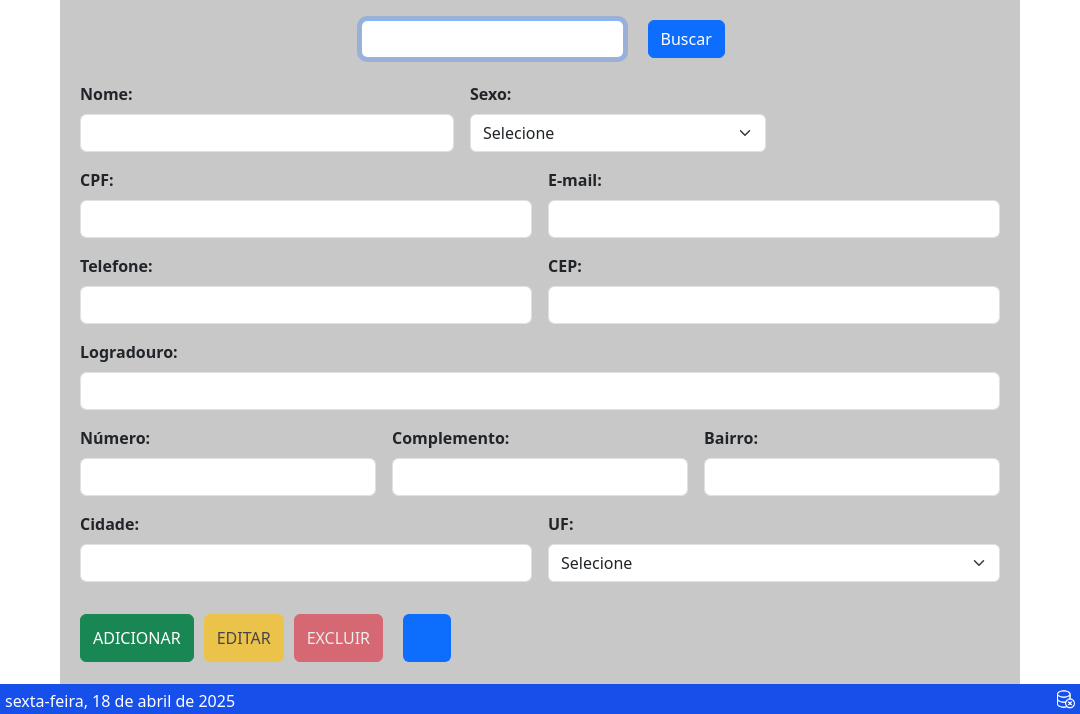
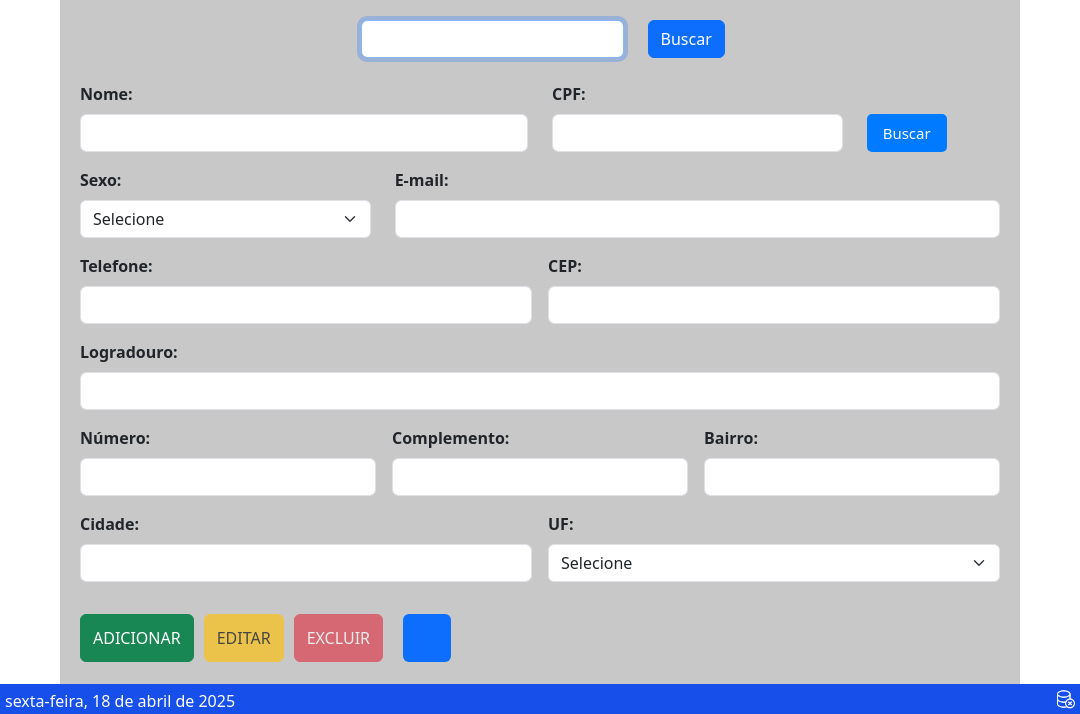
Before and after one commit to PatrickHeiisen/Cadastro_Cliente, an Electron app: page src/views/index.html in a window 1080 px wide. Shown: the part 86-800 px from the top of the page. Drawn offline with Linux system fonts and the light colour scheme; no server answers.

Commit message:
atualizando

```diff
--- a/main.js
+++ b/main.js
@@ -317,6 +317,7 @@ ipcMain.on('validate-search', () => {
     buttons: ['OK']
   })
 })
+
 ipcMain.on('search-name', async (event, cliName) => {
   // Teste do recebimento do nome do cliente (Passo 2)
   console.log(cliName)
--- a/src/public/css/style.css
+++ b/src/public/css/style.css
@@ -1,6 +1,7 @@
 @charset "UTF-8";
 
-html, body {
+html,
+body {
     height: 100%;
     margin: 0;
     padding: 0;
@@ -8,11 +9,14 @@ html, body {
 
 .container {
     background-color: #c8c8c8;
-    min-height: 100vh; /* Faz a seção ocupar 100% da altura da tela */
+    min-height: 100vh;
+    /* Faz a seção ocupar 100% da altura da tela */
     display: flex;
     flex-direction: column;
-    justify-content: center; /* Centraliza verticalmente */
-    align-items: center; /* Centraliza horizontalmente */
+    justify-content: center;
+    /* Centraliza verticalmente */
+    align-items: center;
+    /* Centraliza horizontalmente */
     padding: 20px;
 }
 
@@ -32,17 +36,20 @@ footer {
 
 .botao-container {
     display: flex;
-    justify-content: flex-start; /* Alinha os botões à esquerda */
-    gap: 10px; /* Adiciona um pequeno espaço entre os botões */
+    justify-content: flex-start;
+    /* Alinha os botões à esquerda */
+    gap: 10px;
+    /* Adiciona um pequeno espaço entre os botões */
     margin-right: 80%;
 }
 
-.rodape{
+.rodape {
     display: flex;
     flex-direction: row;
     justify-content: space-around;
 }
-.form-label{
+
+.form-label {
     font-weight: bold;
 }
 
@@ -71,7 +78,8 @@ footer {
     display: flex;
     flex-direction: column;
     justify-content: space-between;
-    overflow: hidden; /* Impede que o conteúdo ultrapasse a área da seção */
+    overflow: hidden;
+    /* Impede que o conteúdo ultrapasse a área da seção */
 }
 
 /* Títulos */
@@ -112,8 +120,24 @@ button {
     transition: background-color 0.3s ease;
 }
 
+#btnBuscarCpf {
+    padding: 8px 16px;
+    font-size: 15px;
+    color: white;
+    background-color: #007BFF;
+    border: none;
+    border-radius: 5px;
+    cursor: pointer;
+}
+
+#btnBuscarCpf:hover {
+    background-color: #0056b3;
+    /* Azul mais escuro no hover */
+    cursor: pointer;
+}
+
 /* Reset */
-#btnReset{
+#btnReset {
     width: 48px;
     height: 48px;
     background-image: url(../img/borracha.png);
--- a/src/views/index.html
+++ b/src/views/index.html
@@ -25,12 +25,31 @@
         </div>
         <!-- FORMULARIO -->
         <form id="formCliente" class="row g-3">
-            <!-- NOME -->
-            <div class="col-md-5">
+            <!-- LINHA 1: Nome | CPF | Botão Buscar -->
+            <div class="col-12">
+                <div class="row align-items-end">
+                    <!-- Nome -->
+                    <div class="col-md-6">
                         <label for="nome" class="form-label">Nome:</label>
                         <input type="text" id="inputNome" class="form-control" required>
                     </div>
-            <!-- SEXO -->
+                    <!-- CPF -->
+                    <div class="col-md-4">
+                        <label for="cpf" class="form-label">CPF:</label>
+                        <input type="text" id="inputCpf" class="form-control" required onblur="validarCPF()">
+                        <div id="cpfErro" class="text-danger mt-1" style="display: none;">CPF inválido</div>
+                    </div>
+                    <!-- Botão Buscar CPF -->
+                    <div class="col-md-2">
+                        <label class="form-label d-block invisible">.</label>
+                        <button type="button" class="btn" id="btnBuscarCpf" onclick="buscarPorCpf()">Buscar</button>
+                    </div>
+                </div>
+            </div>
+            <!-- LINHA 2: Sexo | Email -->
+            <div class="col-12">
+                <div class="row">
+                    <!-- Sexo -->
                     <div class="col-md-4">
                         <label for="sexo" class="form-label">Sexo:</label>
                         <select id="inputSexo" class="form-select" required>
@@ -41,16 +60,12 @@
                             <option value="Prefiro não informar">Prefiro não informar</option>
                         </select>
                     </div>
-            <!-- CPF -->
-            <div class="col-md-6">
-                <label for="cpf" class="form-label">CPF:</label>
-                <input type="text" id="inputCpf" class="form-control" required onblur="validarCPF()">
-                <div id="cpfErro" class="text-danger mt-1" style="display: none;">CPF inválido</div>
-            </div>
-            <!-- EMAIL -->
-            <div class="col-md-6">
+                    <!-- Email -->
+                    <div class="col-md-8">
                         <label for="email" class="form-label">E-mail:</label>
                         <input type="email" id="inputEmail" class="form-control" required>
+                    </div>
+                </div>
             </div>
             <!-- TELEFONE -->
             <div class="col-md-6">
```
Lines whose indentation alone changed are shown as unchanged.
